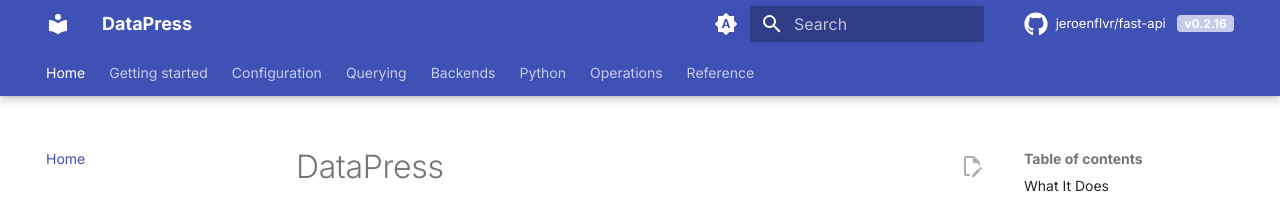
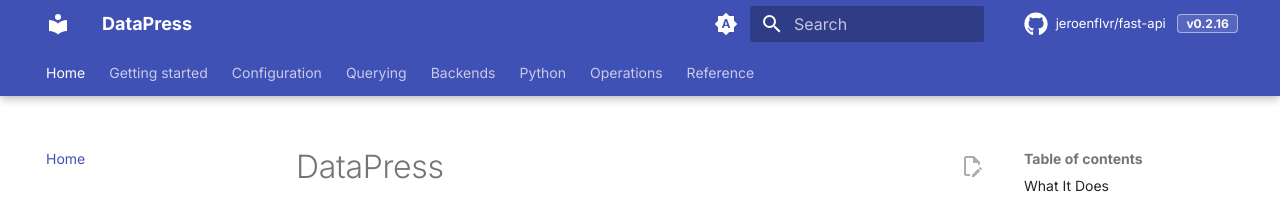
Before and after one commit to jeroenflvr/datapress, an MkDocs documentation site: the page built from docs/src/index.md, in a window 1280 px wide. Shown: the top 204 px of the page. Built offline with MkDocs 1.6.1 and Material for MkDocs 9.7.7, drawn with Linux system fonts in a browser that asks for light colours; comment, search, counter and statistics services are not loaded.

Commit message:
style: better version badge in mkdocs (css)

```diff
--- a/docs/src/assets/stylesheets/extra.css
+++ b/docs/src/assets/stylesheets/extra.css
@@ -7,14 +7,30 @@
 }
 
 /* Version badge next to the repository link in the header. */
+.md-source {
+  align-items: center;
+}
+
+/* Hide Material's auto-fetched repo facts (latest tag / stars / forks) so the
+   only version shown is our `datapress_version` badge below. */
+.md-source__facts {
+  display: none;
+}
+
 .md-source__version {
+  display: inline-flex;
+  align-items: center;
+  align-self: center;
   margin-left: 0.4rem;
-  padding: 0.05rem 0.35rem;
+  padding: 0.05rem 0.4rem;
   border-radius: 0.2rem;
-  background-color: var(--md-primary-bg-color--light, rgba(255, 255, 255, 0.2));
+  /* Subtle outlined pill that sits cleanly on the colored header in both
+     light and dark schemes. */
+  border: 1px solid rgba(255, 255, 255, 0.5);
+  background-color: rgba(255, 255, 255, 0.12);
+  color: #fff;
   font-size: 0.6rem;
   font-weight: 700;
-  line-height: 1.4;
+  line-height: 1.3;
   white-space: nowrap;
-  align-self: center;
 }
```
